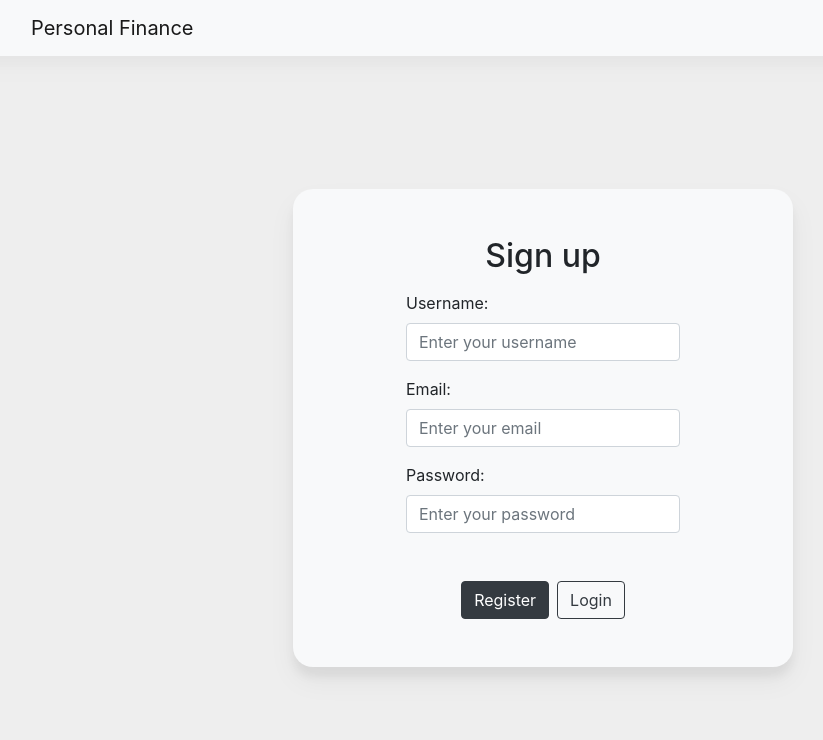
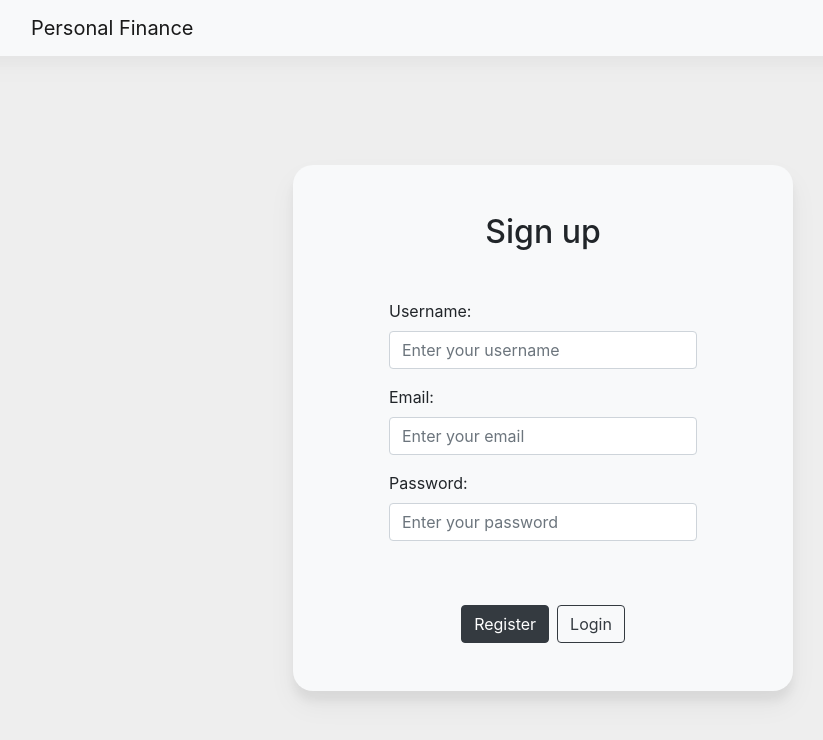
Before and after one commit to JoaoSaIvador/personal-finance, a Vue app in the folder client/: page /register in a window 1280 px wide. Shown: the top 740 px of the page, without its empty margins (97-920 px from the left). Built offline with nearby package versions, Linux system fonts and the light colour scheme.

Commit message:
User login and register input validation and component

```diff
--- /dev/null
+++ b/client/src/components/SetUserDetails.vue
@@ -0,0 +1,162 @@
+<template>
+	<b-form
+		class="needs-validation w-100 px-5"
+		:disabled="!isFormValid"
+		@submit.prevent="this.$emit('onSubmit')"
+	>
+		<div v-if="type === 'register'">
+			<b-form-group
+				id="username-label"
+				label="Username:"
+				label-for="username"
+				:invalid-feedback="invalidUsernameFeedback"
+				:state="isUsernameValid"
+			>
+				<b-input
+					id="username"
+					v-model.trim="user.username"
+					placeholder="Enter your username"
+					:state="isUsernameValid"
+				></b-input>
+			</b-form-group>
+		</div>
+
+		<div class="">
+			<b-form-group
+				id="email-label"
+				label="Email:"
+				label-for="email"
+				:invalid-feedback="invalidEmailFeedback"
+				:state="isEmailValid"
+			>
+				<b-input
+					id="email"
+					ref="email"
+					v-model.trim="user.email"
+					type="email"
+					placeholder="Enter your email"
+					:state="isEmailValid"
+				></b-input>
+			</b-form-group>
+		</div>
+
+		<div class="mt-3">
+			<b-form-group
+				id="password-label"
+				label="Password:"
+				label-for="password"
+				:invalid-feedback="invalidPasswordFeedback"
+				:state="isPasswordValid"
+			>
+				<b-input
+					id="password"
+					v-model.trim="user.password"
+					type="password"
+					placeholder="Enter your password"
+					:state="isPasswordValid"
+				></b-input>
+			</b-form-group>
+		</div>
+	</b-form>
+</template>
+
+<script>
+	export default {
+		props: {
+			type: String,
+		},
+		data() {
+			return {
+				user: {
+					email: null,
+					password: null,
+					username: null,
+				},
+			};
+		},
+		computed: {
+			invalidPasswordFeedback() {
+				if (this.isCreate && !this.user.password) {
+					return "You must insert a password.";
+				}
+
+				if (!this.user.password) {
+					return null;
+				}
+				let passwordLen = this.user.password.length;
+				if (passwordLen < 3 || passwordLen > 20) {
+					return "The password must be between [6, 20] characters.";
+				}
+				return "";
+			},
+
+			isPasswordValid() {
+				if (this.invalidPasswordFeedback === null) {
+					return null;
+				}
+				return this.invalidPasswordFeedback === "";
+			},
+
+			invalidUsernameFeedback() {
+				if (this.isCreate && !this.user.username) {
+					return "You must insert a username.";
+				}
+
+				if (!this.user.username) {
+					return null;
+				}
+				let usernameLen = this.user.username.length;
+				if (usernameLen < 3 || usernameLen > 15) {
+					return "The username must be between [3, 15] characters.";
+				}
+				return "";
+			},
+
+			isUsernameValid() {
+				if (this.invalidUsernameFeedback === null) {
+					return null;
+				}
+				return this.invalidUsernameFeedback === "";
+			},
+
+			invalidEmailFeedback() {
+				if (this.isCreate && !this.user.email) {
+					return "You must insert an email.";
+				}
+
+				if (!this.user.email) {
+					return null;
+				}
+
+				if (this.$refs.email && !this.$refs.email.checkValidity()) {
+					return "Invalid email address";
+				}
+
+				return "";
+			},
+
+			isEmailValid() {
+				if (this.invalidEmailFeedback === null) {
+					return null;
+				}
+				return this.invalidEmailFeedback === "";
+			},
+
+			isFormValid() {
+				if (!this.isUsernameValid) {
+					return false;
+				}
+
+				if (!this.isEmailValid) {
+					return false;
+				}
+
+				if (!this.isPasswordValid) {
+					return false;
+				}
+
+				return true;
+			},
+		},
+	};
+</script>
--- a/client/src/views/Login.vue
+++ b/client/src/views/Login.vue
@@ -2,43 +2,14 @@
 	<div class="primary-div">
 		<b-container class="h-100 d-flex align-items-center">
 			<b-container
-				class="page-content d-flex flex-column align-items-center bg-light p-5"
+				class="page-content d-flex flex-column justify-content-between align-items-center bg-light p-5"
 			>
-				<h2 class="mb-3">Sign in</h2>
-				<b-form @submit.prevent="onSubmit">
-					<div>
-						<b-form-group
-							id="email-label"
-							label="Email:"
-							label-for="email"
-						>
-							<b-input
-								id="email"
-								v-model.trim="user.email"
-								placeholder="Enter your email"
-							></b-input>
-						</b-form-group>
-					</div>
+				<h2 class="mb-5">Sign in</h2>
 
-					<div class="mt-3">
-						<b-form-group
-							id="password-label"
-							label="Password:"
-							label-for="password"
-						>
-							<b-input
-								id="password"
-								v-model.trim="user.password"
-								type="password"
-								placeholder="Enter your password"
-							></b-input>
-						</b-form-group>
-					</div>
+				<SetUserDetails @onSubmit="onSubmit" type="login" />
 
 				<div class="d-flex flex-row justify-content-center mt-5">
-						<b-button variant="dark" type="submit">
-							Login
-						</b-button>
+					<b-button variant="dark" type="submit"> Login </b-button>
 					<b-button
 						class="ml-2 btn"
 						variant="outline-dark"
@@ -47,15 +18,18 @@
 						Register
 					</b-button>
 				</div>
-				</b-form>
 			</b-container>
 		</b-container>
 	</div>
 </template>
 <script>
 	import axios from "axios/dist/axios";
+	import SetUserDetails from "@/components/SetUserDetails";
 
 	export default {
+		components: {
+			SetUserDetails,
+		},
 		data() {
 			return {
 				user: {
@@ -94,7 +68,6 @@
 <style scoped>
 	.page-content {
 		width: 500px;
-		height: auto;
-		margin-top: 3em;
+		min-height: auto;
 	}
 </style>
--- a/client/src/views/Register.vue
+++ b/client/src/views/Register.vue
@@ -2,57 +2,14 @@
 	<div class="primary-div">
 		<b-container class="h-100 d-flex align-items-center">
 			<b-container
-				class="page-content d-flex flex-column align-items-center bg-light p-5"
+				class="page-content d-flex flex-column justify-content-between align-items-center bg-light p-5"
 			>
-				<h2 class="mb-3">Sign up</h2>
-				<b-form @submit.prevent="onSubmit">
-					<div>
-						<b-form-group
-							id="username-label"
-							label="Username:"
-							label-for="username"
-						>
-							<b-input
-								id="username"
-								v-model.trim="user.username"
-								placeholder="Enter your username"
-							></b-input>
-						</b-form-group>
-					</div>
+				<h2 class="mb-5">Sign up</h2>
 
-					<div class="mt-3">
-						<b-form-group
-							id="email-label"
-							label="Email:"
-							label-for="email"
-						>
-							<b-input
-								id="email"
-								v-model.trim="user.email"
-								placeholder="Enter your email"
-							></b-input>
-						</b-form-group>
-					</div>
-
-					<div class="mt-3">
-						<b-form-group
-							id="password-label"
-							label="Password:"
-							label-for="username"
-						>
-							<b-input
-								id="password"
-								v-model.trim="user.password"
-								type="password"
-								placeholder="Enter your password"
-							></b-input>
-						</b-form-group>
-					</div>
+				<SetUserDetails @onSubmit="onSubmit" type="register" />
 
 				<div class="d-flex flex-row justify-content-center mt-5">
-						<b-button variant="dark" type="submit">
-							Register
-						</b-button>
+					<b-button variant="dark" type="submit"> Register </b-button>
 					<b-button
 						class="ml-2 btn"
 						variant="outline-dark"
@@ -61,15 +18,18 @@
 						Login
 					</b-button>
 				</div>
-				</b-form>
 			</b-container>
 		</b-container>
 	</div>
 </template>
 <script>
 	import axios from "axios/dist/axios";
+	import SetUserDetails from "@/components/SetUserDetails";
 
 	export default {
+		components: {
+			SetUserDetails,
+		},
 		data() {
 			return {
 				user: {
@@ -110,6 +70,6 @@
 <style scoped>
 	.page-content {
 		width: 500px;
-		height: auto;
+		min-height: auto;
 	}
 </style>
```
Lines whose indentation alone changed are shown as unchanged.
